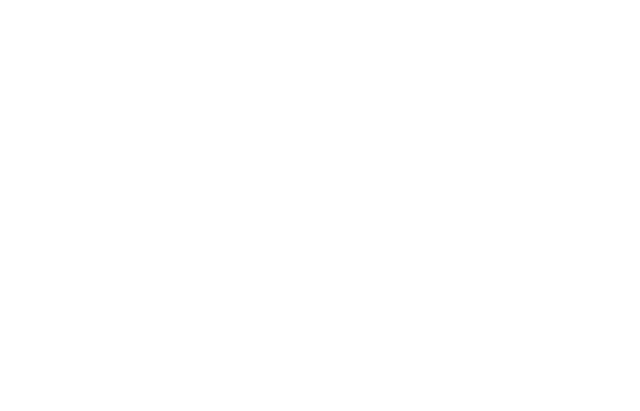
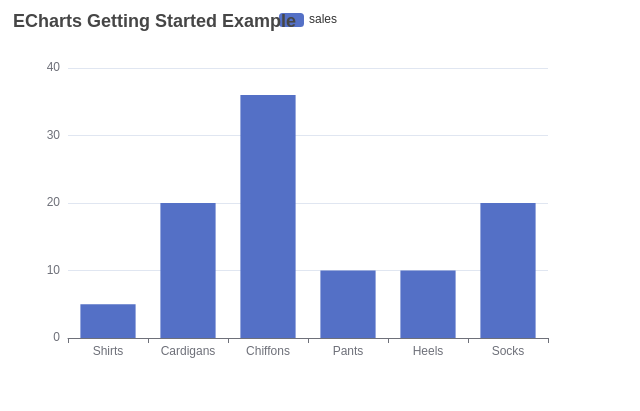
Before and after one commit to andrewlye/llm-tree, a plain HTML site: page index.html in a window 1280 px wide. Shown: the whole page, without its empty margins (0-640 px from the left). Drawn offline with nearby package versions, Linux system fonts and the light colour scheme.

Commit message:
Update index.html

```diff
--- a/index.html
+++ b/index.html
@@ -5,4 +5,38 @@
     <!-- Include the ECharts file you just downloaded -->
     <script src="echarts.js"></script>
   </head>
+
+  <body>
+    <!-- Prepare a DOM with a defined width and height for ECharts -->
+    <div id="main" style="width: 600px;height:400px;"></div>
+    <script type="text/javascript">
+      // Initialize the echarts instance based on the prepared dom
+      var myChart = echarts.init(document.getElementById('main'));
+
+      // Specify the configuration items and data for the chart
+      var option = {
+        title: {
+          text: 'ECharts Getting Started Example'
+        },
+        tooltip: {},
+        legend: {
+          data: ['sales']
+        },
+        xAxis: {
+          data: ['Shirts', 'Cardigans', 'Chiffons', 'Pants', 'Heels', 'Socks']
+        },
+        yAxis: {},
+        series: [
+          {
+            name: 'sales',
+            type: 'bar',
+            data: [5, 20, 36, 10, 10, 20]
+          }
+        ]
+      };
+
+      // Display the chart using the configuration items and data just specified.
+      myChart.setOption(option);
+    </script>
+  </body>
 </html>
```
